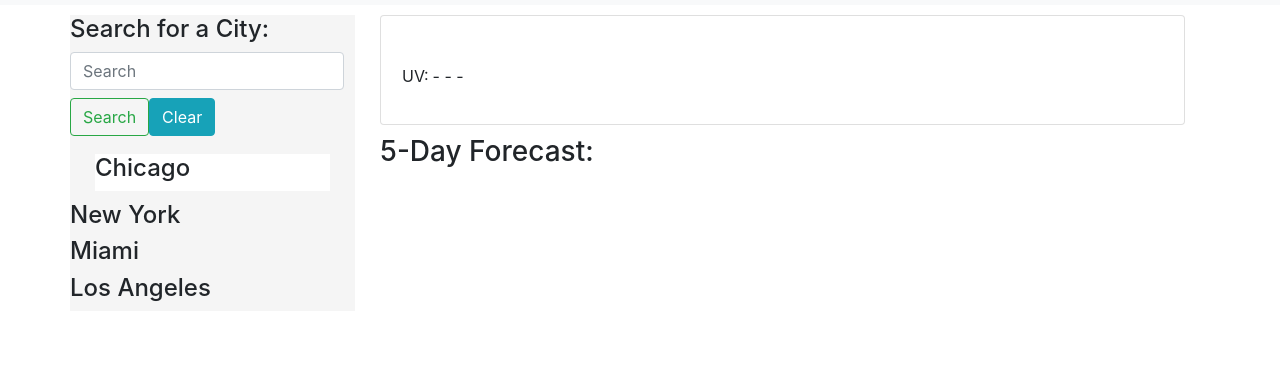
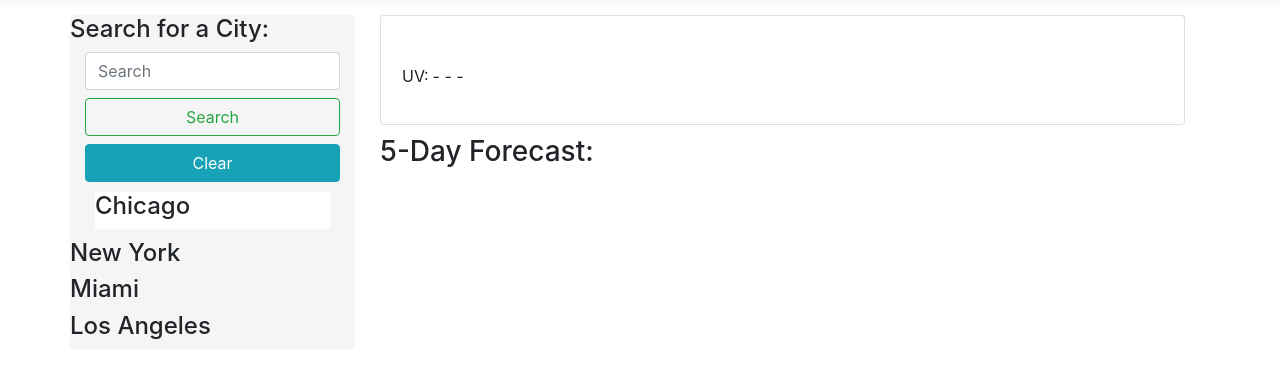
Before and after one commit to DavidESotomayor/weather-dashboard, a plain HTML site: page index.html in a window 1280 px wide. Shown: the part 51-430 px from the top of the page. Drawn offline with nearby package versions, Linux system fonts and the light colour scheme; no server answers.

Commit message:
added functionality for searching cities; restructured buttons

```diff
--- a/script.js
+++ b/script.js
@@ -1,12 +1,9 @@
 $(document).ready(function () {
-    var apiKey = 'f8c674028f7d3e9fc14527ccfada55ec'
-    var forecastWeatherAPI = 'http://api.openweathermap.org/data/2.5/forecast?q=Chicago&units=imperial&appid=' + apiKey;
-    var currentWeatherAPI = 'http://api.openweathermap.org/data/2.5/weather?q=Chicago&units=imperial&appid=' + apiKey;
-    var uvIndex = 'http://api.openweathermap.org/data/2.5/uvi?lat=41.85&lon=-87.65&appid=' + apiKey;
+    var apiKey = 'f8c674028f7d3e9fc14527ccfada55ec';
+    var forecastWeatherAPI = (city = 'Chicago') => `http://api.openweathermap.org/data/2.5/forecast?q=${city}&units=imperial&appid=${apiKey}`;
+    var currentWeatherAPI = (city = 'Chicago') => `http://api.openweathermap.org/data/2.5/weather?q=${city}&units=imperial&appid=${apiKey}`;
+    var uvIndex = (lat = "41.85", lon = "-87.65") => `http://api.openweathermap.org/data/2.5/uvi?lat=${lat}&lon=${lon}&appid=${apiKey}`;
     var forecastWeatherSection = $('<div/>', { "class": "row forecastRow" });
-
-
-
 
     function createDashboard() {
         var mainRow = $('<div/>', { "class": "row" });
@@ -23,10 +20,11 @@ $(document).ready(function () {
                     $('<div/>', { "class": "row" }).append(
                         $('<h4/>').text("Search for a City:")),
                     $('<div/>', { "class": "row" }).append(
-                        $('<form/>', { "class": "form-inline my-2 my-lg-0" }).append([
-                            $('<input>', { "class": "form-control mr-sm-2", type: "search", placeholder: "Search", "aria-label": "Search" }),
-                            $('<button/>', { "class": "btn btn-outline-success my-2 my-sm-2" }).attr("type", "submit").text("Search"),
-                            $('<button/>', { "class": "btn btn-info" }).text("Clear")])),
+                        $('<form/>', { "class": "col form-inline my-2 my-lg-0" }).append([
+                            $('<input>', { "class": "form-control w100 ", type: "search", placeholder: "Search", "aria-label": "Search", id: "userInput" }),
+                            $('<p/>', { "class": "w100", id: "errorMessage"}).css("display", "none"),
+                            $('<button/>', { "class": "w100 btn btn-outline-success my-2 my-sm-2", id: "submitBtn", type: "submit" }).text("Search"),
+                            $('<button/>', { "class": "w100 btn btn-info", id: "clearBtn" }).text("Clear")])),
                     $('<div/>', { "class": "row recentSearch" }).append(
                         $('<h4/>').text("Chicago")),
                     $('<div/>', { "class": "row" }).append(
@@ -65,7 +63,7 @@ $(document).ready(function () {
                 $('<div/>', { "class": "card forecastDays" }).append(
                     $('<div/>', { "class": "card-body forecastCard" }).append([
                         $('<h5/>', { "class": "card-title forecastDate" }).text(`${forecastDate}`),
-                        $('<img>', { "class": "forecastIcon", src: `http://openweathermap.org/img/w/${forecastIcon}.png`}),
+                        $('<img>', { "class": "forecastIcon", src: `http://openweathermap.org/img/w/${forecastIcon}.png` }),
                         $('<p/>', { "class": "card-text forecastTemp" }).text(`Temperature: ${forecastTemp} F`),
                         $('<p/>', { "class": "card-text forecastHumid" }).text(`Humidity: ${forecastHumid} %`)
                     ])
@@ -74,13 +72,7 @@ $(document).ready(function () {
         )
     }
 
-
-    // returns object containing 5 day forecast
-    $.ajax({
-        url: forecastWeatherAPI,
-        method: "GET"
-    })
-        .then(function (response) {
+    const forecastWeatherAPIResponse = function (response) {
         console.log(forecastWeatherAPI)
         console.log(response) // object returned
         // var forecastDateFull = (response.list[2].dt_txt) // date returned
@@ -104,16 +96,11 @@ $(document).ready(function () {
             // console.log(response)
             // console.log(forecastDateFull)
             // console.log(formatDate)
-                createForecastCard({forecastDate, forecastIcon, forecastTemp, forecastHumid})
+            createForecastCard({ forecastDate, forecastIcon, forecastTemp, forecastHumid })
         })
-        })
+    }
 
-    // returns object containing current day forecast
-    $.ajax({
-        url: currentWeatherAPI,
-        method: "GET"
-    })
-        .then(function (response) {
+    const currentWeatherAPIResponse = function (response) {
         // console.log(currentWeatherAPI)
         // console.log(response) // object returned
         var cityData = (response.name) // name of city returned
@@ -128,23 +115,62 @@ $(document).ready(function () {
         $("#currentTemp").text('Temperature: ' + tempData + ' F')
         $("#currentHumid").text('Humidity: ' + humidData + ' %')
         $("#currentWind").text('Wind: ' + windData + ' MPH')
+    }
 
+    const uvIndexResponse = function (response) {
+        var uvData = (response.value) // UV index returned
+        if (uvData > 5) {
+            $("#currentUVData").css("background", "red").text(uvData)
+        } else if (uvData >= 3 && uvData <= 5) {
+            $("#currentUVData").css("background", "yellow").text(uvData)
+        } else {
+            $("#currentUVData").css("background", "lightGreen").text(uvData)
+        }
+    }
+
+    // returns object containing 5 day forecast
+    $.ajax({
+        url: forecastWeatherAPI(),
+        method: "GET"
+    }).then(forecastWeatherAPIResponse)
+
+    // returns object containing current day forecast
+    $.ajax({
+        url: currentWeatherAPI(),
+        method: "GET"
+    }).then(currentWeatherAPIResponse)
+
+    // returns object containing current day UV index
+    $.ajax({
+        url: uvIndex(),
+        method: "GET"
+    }).then(uvIndexResponse)
+
+    $('#submitBtn').on('click', function (event) {
+        event.preventDefault();
+        if (!$('#userInput').val()) return
+        // returns object containing 5 day forecast
+        $.ajax({
+            url: forecastWeatherAPI($('#userInput').val()),
+            method: "GET"
+        }).then((response) => {
+            $(".forecastColumn").remove()
+            forecastWeatherAPIResponse(response)
+        }).catch(error => {
+
+            console.log(error.responseJSON.message)
+        })
+
+        // returns object containing current day forecast
+        $.ajax({
+            url: currentWeatherAPI($('#userInput').val()),
+            method: "GET"
+        }).then(currentWeatherAPIResponse)
 
     })
 
-    // returns object containing current day UV index
-    $.ajax({
-        url: uvIndex,
-        method: "GET"
-    })
-        .then(function (response) {
-            var uvData = (response.value) // UV index returned
-            if (uvData > 5) {
-                $("#currentUVData").css( "background", "red").text(uvData)
-            } else if (uvData >= 3 && uvData <= 5) {
-                $("#currentUVData").css( "background", "yellow").text(uvData)
-            } else {
-                $("#currentUVData").css( "background", "lightGreen").text(uvData)
-            }
+    $('#clearBtn').on('click', function (event) {
+        event.preventDefault();
+        console.log("clear")
     })
 })
--- a/style.css
+++ b/style.css
@@ -1,6 +1,10 @@
 * {
     margin: 0px;
     padding: 0px;
+}
+
+.w100 {
+    width: 100% !important;
 }
 
 .navbarStyles {
```
Lines whose indentation alone changed are shown as unchanged.
